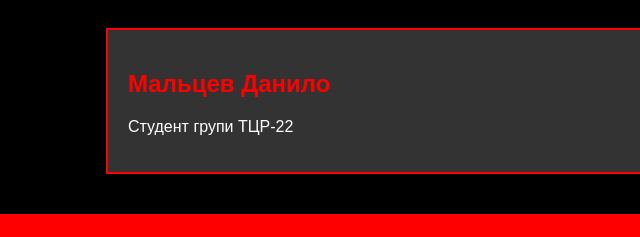
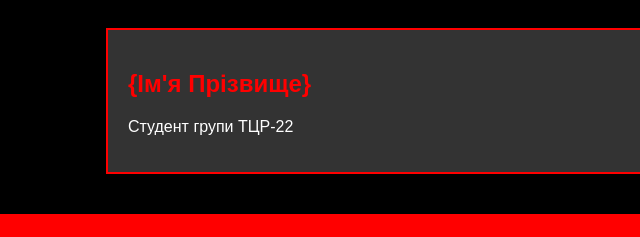
Before and after one commit to infernoil/personal-website, a plain HTML site: page about.html in a window 1280 px wide. Shown: the part 249-486 px from the top of the page, 0-640 px from the left. Drawn offline with Linux system fonts and the light colour scheme.

Commit message:
Update about.html

```diff
--- a/about.html
+++ b/about.html
@@ -20,8 +20,8 @@
     </nav>
 
     <main>
-        <h2>Мальцев Данило</h2>
-        <p>Студент групи ТЦР-22</p>
+        <h2>{Ім'я Прізвище}</h2>
+        <p>Студент групи ТЦР-22 </p>
     </main>
 
     <footer>
```
